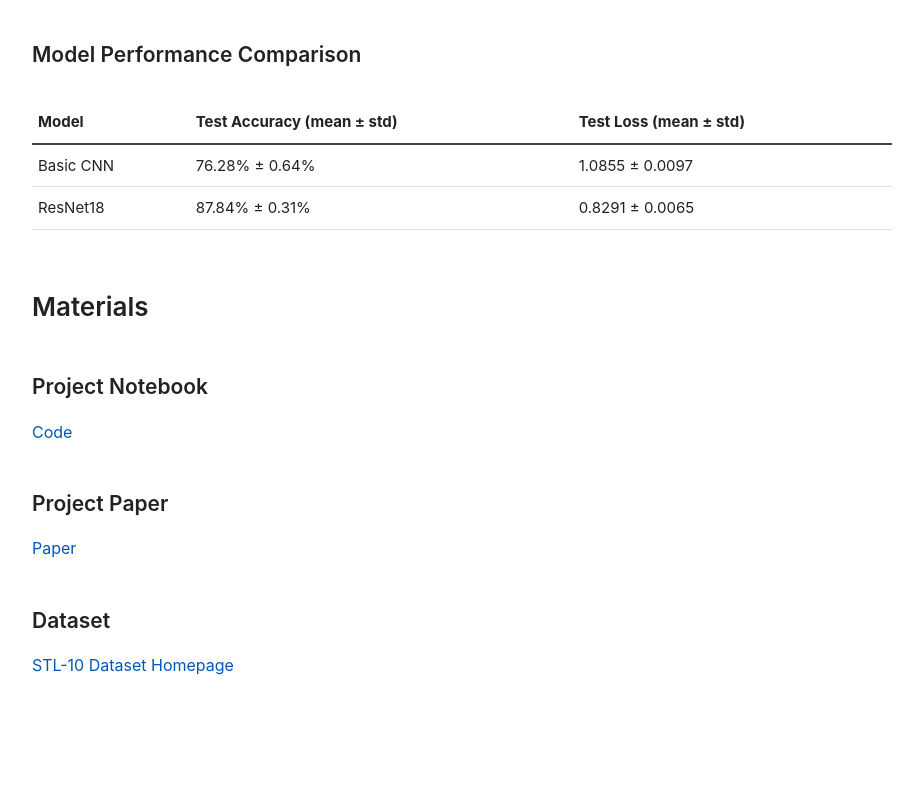
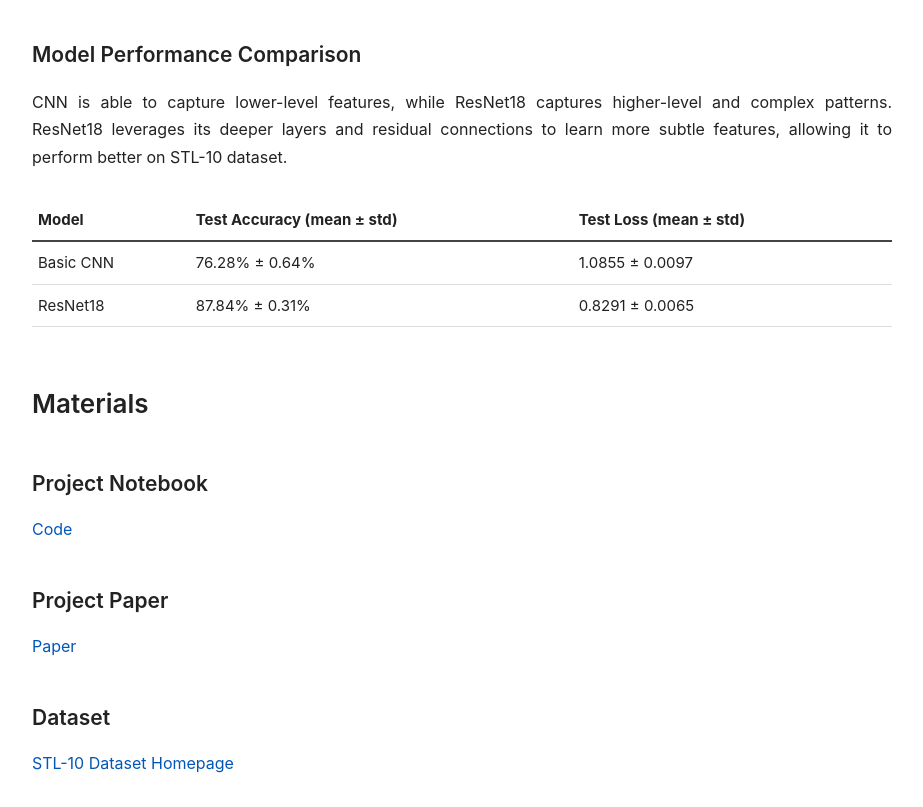
Before and after one commit to emily-ng28/ecen758_finalproject, a plain HTML site: page index.html in a window 1280 px wide. Shown: the part 7399-8206 px from the top of the page, without its empty margins (178-1101 px from the left). Before the commit the page ends 8108 px from the top, so only its background shows below. Drawn offline with Linux system fonts and the light colour scheme.

Commit message:
Update index.html

```diff
--- a/index.html
+++ b/index.html
@@ -254,7 +254,9 @@ The CNN model achieved a mean test accuracy of 76.28%±0.64% with a mean test lo
 </table>
 
 <h3>Model Performance Comparison</h3>
-
+<p>
+CNN is able to capture lower-level features, while ResNet18 captures higher-level and complex patterns. ResNet18 leverages its deeper layers and residual connections to learn more subtle features, allowing it to perform better on STL-10 dataset.
+</p>
 <table>
     <thead>
         <tr>
```
